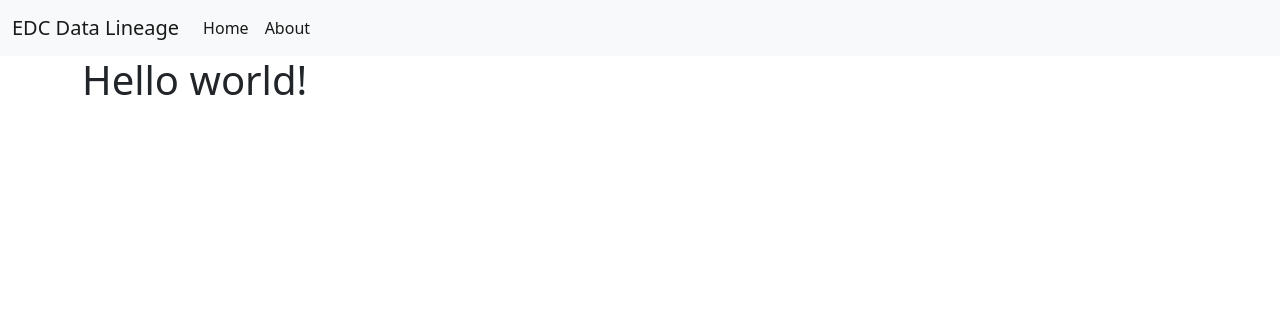
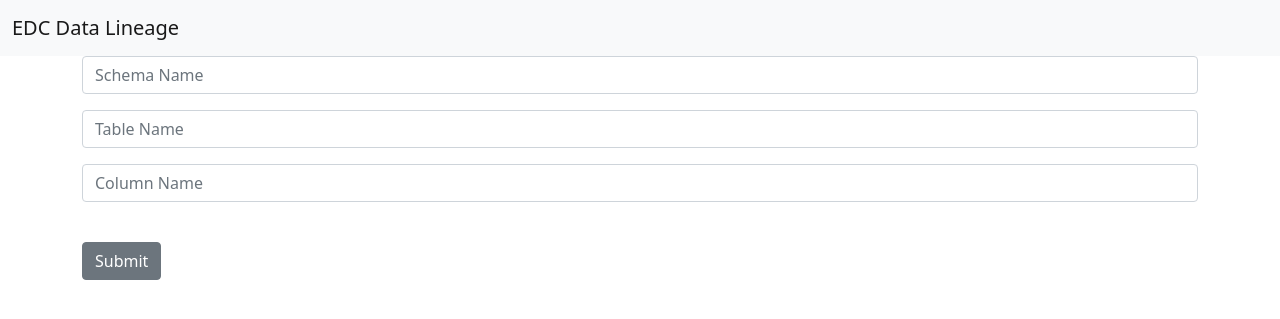
Before and after one commit to jumsheedk/edc_lineage, a Flask app: page / in a window 1280 px wide. Shown: the top 319 px of the page. Run offline with Flask 2, Linux system fonts and the light colour scheme.

Commit message:
Add files via upload

```diff
--- a/app.py
+++ b/app.py
@@ -1,6 +1,24 @@
-from flask import Flask, render_template
+from flask import Flask, render_template, request
 from waitress import serve
+import requests
 app = Flask(__name__)
+
+
+def lineage(seed):
+    payload = {'association':'core.DirectionalDataFlow','depth':0,'direction':'BOTH','includeRefObjects':'false','includeTerms':'false','removeDuplicateAggregateLinks':'true','seed':seed}
+
+    response = requests.get("https://inf-app1.edc-001.preprod.us-west-2.aws.redhat.com:9086/access/2/catalog/data/relationships", params=payload,verify=False, auth=('Administrator', 'Informatica'))
+
+    lng = response.json()
+
+    lst = set()
+
+    for dict in lng['items'] :
+
+        lst.add(dict['inId'])
+    return lst
+
+
 
 @app.route('/')
 
@@ -8,12 +26,20 @@ def index():
     title = 'EDC Data Lineage'
     return render_template("index.html", title=title)
 
+@app.route('/submit' , methods = ['POST'])
 
-@app.route('/about')
+def submit():
 
-def about():
-    names = ['John','Frank','Mary','Elsa']
-    return render_template("about.html", names=names)
+
+    schema_name = request.form.get("schema_name")
+    table_name = request.form.get("table_name")
+    column_name = request.form.get("column_name")
+
+    seed = 'SFDC_Sales_Stage://'+schema_name+'/'+table_name+'/'+column_name
+    names = list(lineage(seed))
+    names.sort()
+
+    return render_template("submit.html", names=names)
 
 if __name__ == '__main__':
     serve(app, host='0.0.0.0', port=8080)
--- a/templates/base.html
+++ b/templates/base.html
@@ -19,12 +19,6 @@
         </button>
         <div class="collapse navbar-collapse" id="navbarSupportedContent">
           <ul class="navbar-nav me-auto mb-2 mb-lg-0">
-            <li class="nav-item">
-              <a class="nav-link active" aria-current="page" href="{{ url_for('index')}}">Home</a>
-            </li>
-            <li class="nav-item">
-              <a class="nav-link active" aria-current="page" href="{{ url_for('about')}}">About</a>
-            </li>
           </ul>
         </div>
       </div>
--- a/templates/index.html
+++ b/templates/index.html
@@ -1,11 +1,27 @@
-
 {% extends 'base.html' %}
-
 
 {% block content %}
 
 <div class="container">
-    <h1>Hello world!</h1>
+
+<form action="/submit" method="POST">
+  <div class="mb-3">
+
+    <input type="text" class="form-control" id="exampleInputEmail1" aria-describedby="emailHelp"
+    placeholder="Schema Name" name = "schema_name">
+    </div>
+  <div class="mb-3">
+
+    <input type="text" class="form-control" id="exampleInputPassword1"
+    placeholder="Table Name" name = "table_name">
+  </div>
+  <div class="mb-3">
+
+    <input type="text" class="form-control" id="exampleInputPassword1"
+    placeholder="Column Name" name = "column_name">
+  </div>
+<br>
+  <button type="submit" class="btn btn-secondary">Submit</button>
+</form>
 </div>
-
 {% endblock %}
```
Also changed, not shown: templates/submit.html (+18 -13 lines).
